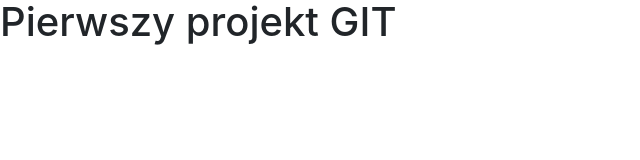
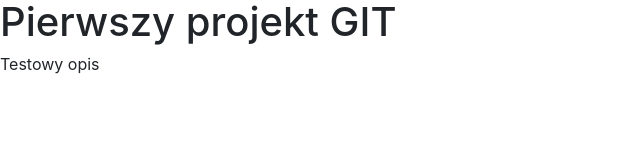
Before and after one commit to bartec91/KursGit, a plain HTML site: page index.html in a window 1280 px wide. Shown: the whole page, without its empty margins (0-640 px from the left). Drawn offline with nearby package versions, Linux system fonts and the light colour scheme.

Commit message:
Update index.html

```diff
--- a/index.html
+++ b/index.html
@@ -12,6 +12,8 @@
 	<body>
 		<h1>Pierwszy projekt GIT</h1>
 
+		<p>Testowy opis</p>
+
 		<!-- Optional JavaScript -->
 		<!-- jQuery first, then Popper.js, then Bootstrap JS -->
 		<script src="https://code.jquery.com/jquery-3.2.1.slim.min.js" integrity="sha384-KJ3o2DKtIkvYIK3UENzmM7KCkRr/rE9/Qpg6aAZGJwFDMVNA/GpGFF93hXpG5KkN" crossorigin="anonymous"></script>
```
